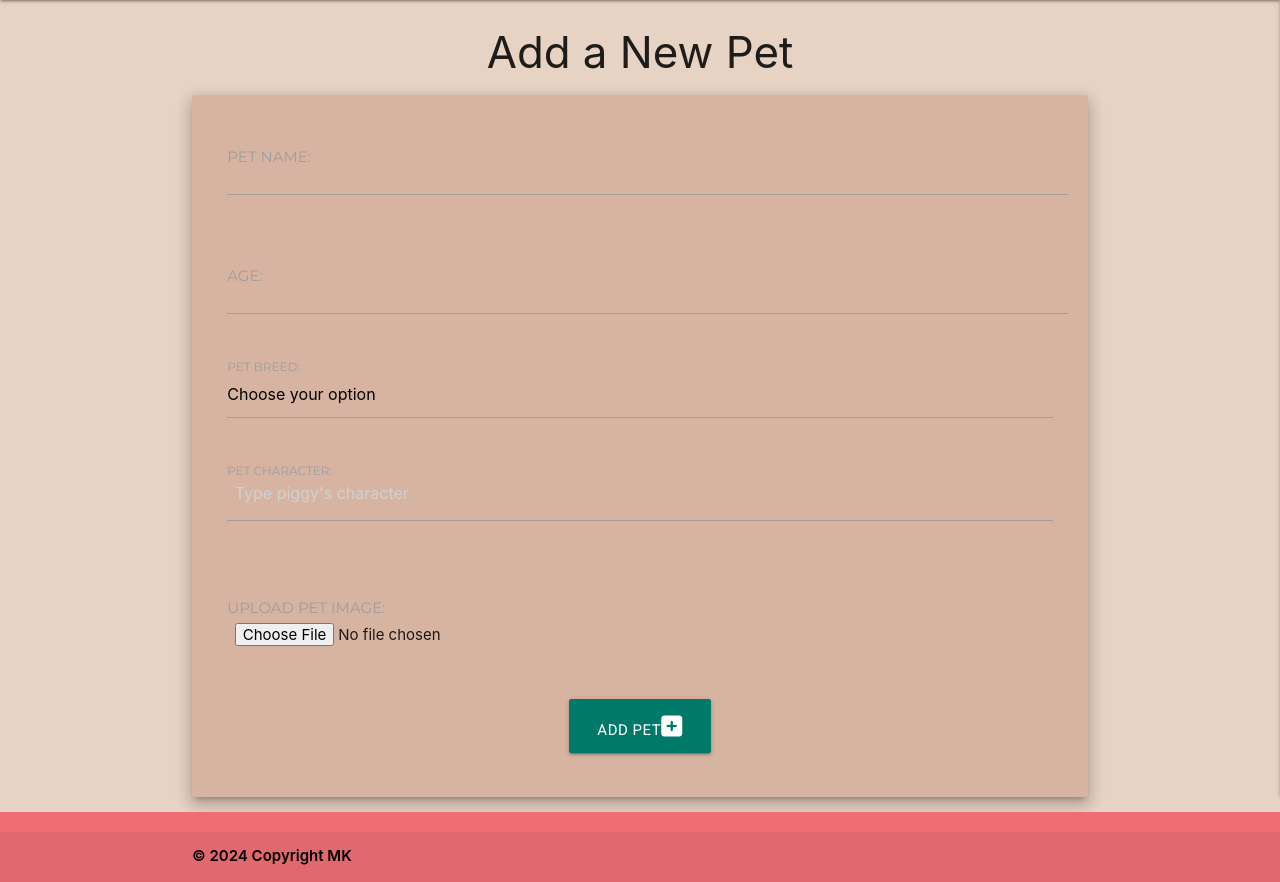
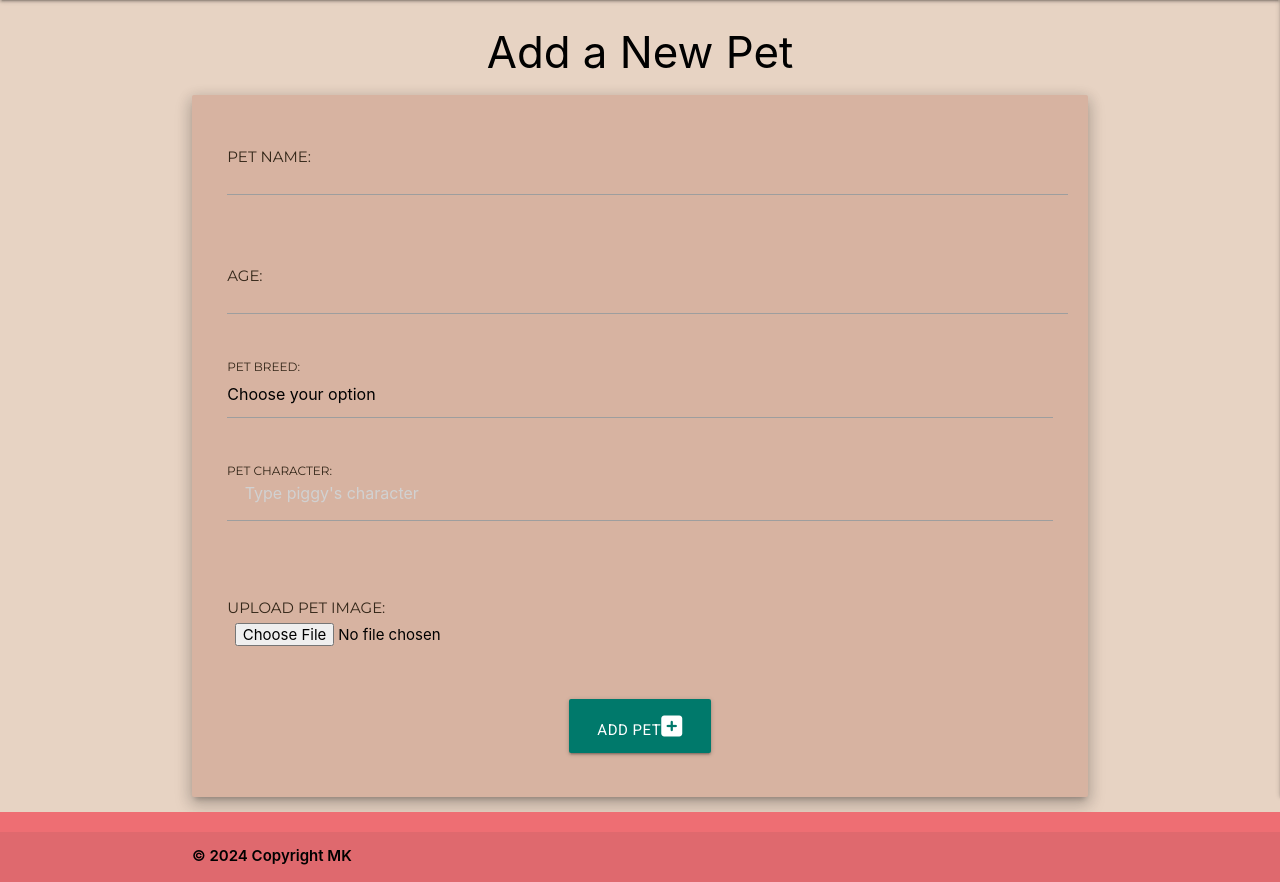
Before and after one commit to marina9222/guinea-pig-database, a Flask app: page /add_pet in a window 1280 px wide. Shown: the part 64-946 px from the top of the page. Run offline with Flask 2, Linux system fonts and the light colour scheme; data that the repository does not hold is empty; some libraries are stand-ins or nearby versions.

Commit message:
Add: Tidy up css fle

```diff
--- a/static/css/styles.css
+++ b/static/css/styles.css
@@ -34,12 +32,32 @@ html, body {
 main {
     flex: 1;
   }
+
+ /* Colors */
+
 .main-text-color {
     color:var(--text-color) !important;
   }
+
+.icon-color {
+    color: var(--button-color);
+  }
+
+.main-text-color {
+    color :var(--text-color);
+  }
+
+.secondary-text-color {
+    color: var(--secondary-text-color);
+  }
+
+
+/*  Nav  */
+
 .sidenav-close {
     cursor: pointer;
  }
+
 .brand-logo {
     font-size: 1.5rem;
     white-space: nowrap;
@@ -83,18 +96,23 @@ li:hover {
     background-color:var(--main-color);
 }
 
+
+/* Buttons */
+
 .btn-small {
     margin-left: 15px;
 }
 
-.main-text-color {
-  color :var(--text-color);
+.btn-color {
+  background-color: var(--button-color) !important;
 }
 
-.secondary-text-color {
-  color: var(--secondary-text-color);
+.btn-small i {
+  font-size: 1.1rem;
 }
 
+
+ /* Fonts */
 
 .font {
     font-family: "Montserrat",sans-serif;
@@ -246,6 +250,10 @@ li:hover {
   background-color: var(--tertiery-color) !important;
 }
 
+.input-field input {
+  color: var(--secondary-text-color);
+}
+
 .dropdown-content li>a, .dropdown-content li>span {
   color:var(--secondary-text-color) !important;
 }
@@ -254,8 +262,9 @@ li:hover {
   display: block;
   margin-bottom: 10px;
 }
-#pet_image {
-  margin-top: 30px;
+
+textarea::placeholder {
+  padding-left: 10px;
 }
 
 .form-text {
--- a/templates/add_pet.html
+++ b/templates/add_pet.html
@@ -2,7 +2,7 @@
 {% block content %}
 
 
-<h3 class="center-align">Add a New Pet</h3>
+<h3 class="center-align black-text">Add a New Pet</h3>
 <div class="row card-panel z-depth-3">
   <form class="col s12" action="{{ url_for('add_pet') }}" method="POST"  enctype="multipart/form-data">
 
@@ -10,14 +10,14 @@
     <div class="row mb-4">
       <div class="input-field col s12">
         <input id="pet_name" name="pet_name" type="text" class="validate transparent-input" minlength="3" maxlength="15">
-        <label for="pet_name" class="form-text">Pet Name:</label>
+        <label for="pet_name" class="form-text main-text-color">Pet Name:</label>
       </div>
     </div>
     <!-- Pet age input -->
     <div class="row mb-4">
       <div class="input-field col s12">
         <input id="pet_age" name="pet_age" type="number" class="validate transparent-input" min="0">
-        <label for="pet_age" class="form-text">Age:</label>
+        <label for="pet_age" class="form-text main-text-color">Age:</label>
       </div>
     </div>
     <!-- Pet breed category -->
@@ -29,7 +29,7 @@
           <option value="{{ breed.pet_breed}}" class="transparent-input">{{ breed.pet_breed}}</option>
           {% endfor %}
         </select>
-        <label for="form-select-1" class="form-text">Pet Breed:</label>
+        <label for="form-select-1" class="form-text main-text-color">Pet Breed:</label>
       </div>
     </div>
     <!-- Pet character description -->
@@ -37,7 +37,7 @@
       <div class="input-field col s12">
         <textarea id="pet_character" name="pet_character" class="materialize-textarea validate transparent-input" placeholder="Type piggy's character"
           minlength="5" maxlength="50"></textarea>
-        <label for="pet_character" class="form-text">Pet Character:</label>
+        <label for="pet_character" class="form-text main-text-color">Pet Character:</label>
       </div>
     </div>
 
@@ -46,7 +46,7 @@
     <div class="row mb-4">
       <div class="input-field col s12">
         <input type="file" name="pet_image" id="pet_image" class="validate transparent-input file-label" required>
-        <label for="pet_image" class="form-text">Upload Pet Image:</label>
+        <label for="pet_image" class="form-text main-text-color">Upload Pet Image:</label>
       </div>
     </div>
 
--- a/templates/edit_pet.html
+++ b/templates/edit_pet.html
@@ -2,7 +2,7 @@
 {% block content %}
 
 
-<h3 class="center-align">Edit Pet</h3>
+<h3 class="center-align black-text">Edit Pet</h3>
 <div class="row card-panel z-depth-3">
   <form class="col s12" action="{{ url_for('edit_pet',pet_id=pet._id) }}" method="POST"  enctype="multipart/form-data">
 
--- a/templates/index.html
+++ b/templates/index.html
@@ -90,7 +90,7 @@
        {% if messages %}
           {% for message in messages %}
     <div class="row flashes">
-      <h4 class="center-align">{{ message }}</h4>
+      <h4 class="center-align black-text">{{ message }}</h4>
     </div>
           {% endfor %}
        {% endif %}
--- a/templates/my_pets.html
+++ b/templates/my_pets.html
@@ -10,7 +10,7 @@
             <div class="card center-align">
                 <div class="card-image">
                     <img src="{{ pet.image_url }}" alt="{{ pet.pet_name }}" class="custom-img">
-                    <span class="card-title black-text">{{ pet.pet_name }}</span>
+                    <span class="card-title black-text center-align">{{ pet.pet_name }}</span>
                 </div>
                 <div class="card-content">
                     <p class="mb-2 main-text-color"><strong>Age:</strong> {{ pet.pet_age }} years old</p>
@@ -33,7 +33,7 @@
             <div class="modal-footer">
                 <form action="{{ url_for('delete_pet', pet_id=pet._id) }}" method="POST">
                     <input type="hidden" name="confirm_delete" value="yes">
-                    <a href="#!" class="modal-close waves-effect waves-green btn-flat btn-small  white-text font-2 grey lighten-2">Cancel</a>
+                    <a href="#!" class="modal-close waves-effect waves-green btn-flat btn-small  white-text font-2 btn-color">Cancel</a>
                     <button type="submit" class="modal-close waves-effect waves-green btn-flat red btn-small white-text font-2">Delete</button>
                 </form>
             </div>
--- a/templates/pets.html
+++ b/templates/pets.html
@@ -72,7 +72,7 @@
     <div class="modal-footer">
         <form action="{{ url_for('delete_pet', pet_id=pet._id) }}" method="POST" class="delete-form">
             <input type="hidden" name="confirm_delete" value="yes">
-            <a href="#!" class="modal-close waves-effect waves-green btn-flat btn-small  white-text font-2 grey lighten-2">Cancel</a>
+            <a href="#!" class="modal-close waves-effect waves-green btn-flat btn-small  white-text font-2 btn-color">Cancel</a>
             <button type="submit" class="modal-close waves-effect waves-green btn-flat red btn-small white-text font-2">Delete</button>
         </form>
     </div>
```
Also changed, not shown: other parts of static/css/styles.css (+40 -34 lines). Lines whose indentation alone changed are shown as unchanged.
